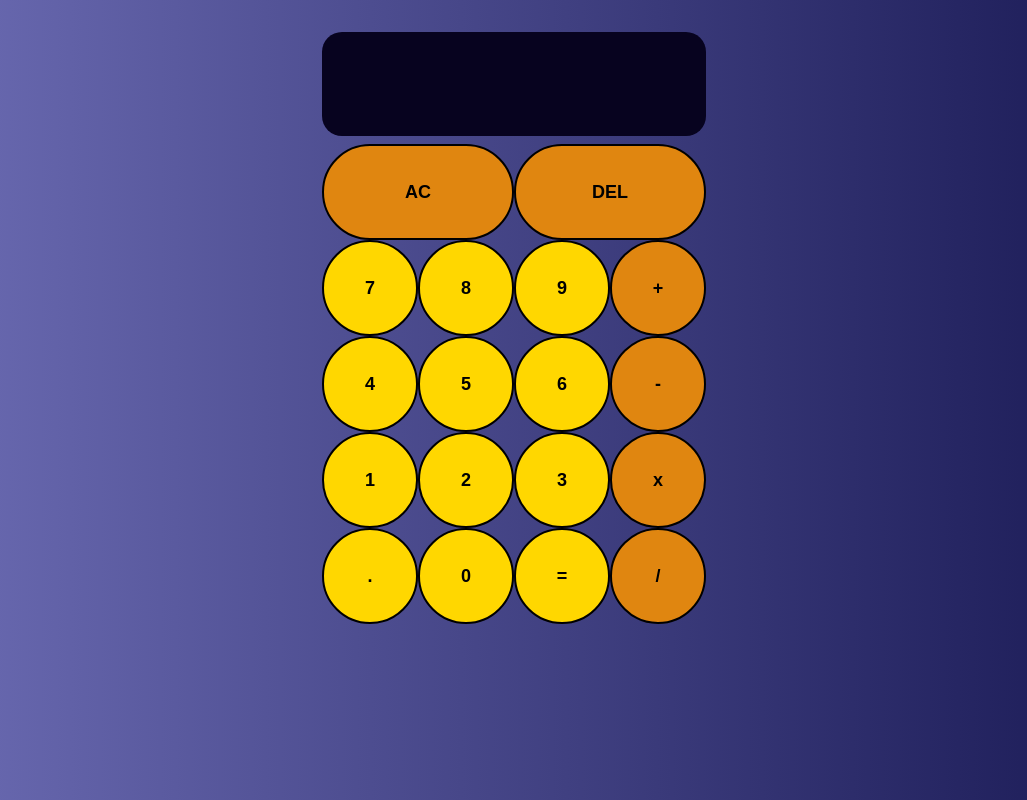
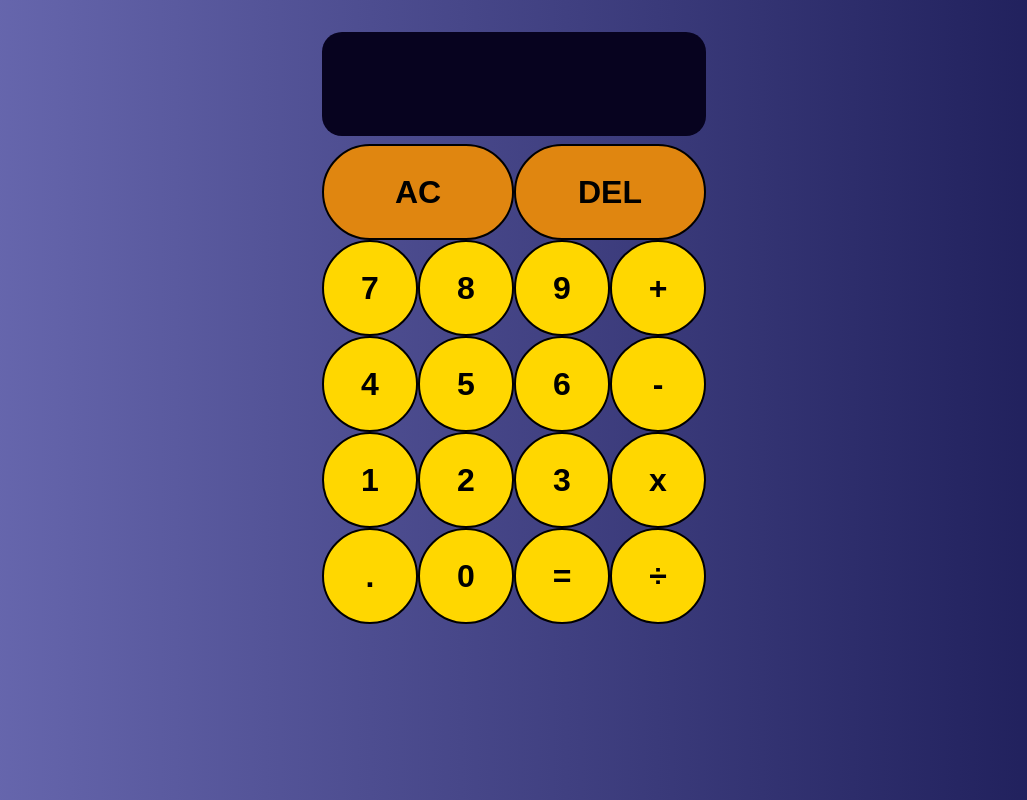
Before and after one commit to SamindikaLakshan/Calculator-APP, a React (Create React App) app: page / in a window 1280 px wide. Shown: the whole page, without its empty margins (126-1153 px from the left). Built offline with nearby package versions, Linux system fonts and the light colour scheme.

Commit message:
create a part of backend

```diff
--- a/src/App.js
+++ b/src/App.js
@@ -1,34 +1,125 @@
 //import logo from './logo.svg';
 //import './App.css';
+import { useReducer } from 'react';
+import DigitButton from './Digitbutton';
+import OperationButton from './OperationButton';
 import './style.css';
 
+
+export const ACTIONS = {
+  ADD_DIGIT: "add-digit",
+  CHOOSE_OPERATION: "choose-operation",
+  CLEAR: "clear",
+  DELETE_DIGIT: "delete-digit",
+  EVALUATE: "evaluate"
+}
+
+function reducer(state, { type, payload }) {
+  switch (type) {
+    case ACTIONS.ADD_DIGIT:
+      if (payload.digit === "0" && state.currentOperand === "0") {
+        return state
+      }
+      if (payload.digit === "."  && state.currentOperand.includes(".")) {
+        return state
+      }
+
+      return {
+        ...state,
+        currentOperand: `${state.currentOperand || ""}${payload.digit}`,
+      }
+
+    case ACTIONS.CHOOSE_OPERATION:
+      if (state.currentOperand == null && state.previousOperand == null) {
+        return state
+      }
+      if (state.previousOperand == null) {
+        return {
+          ...state,
+          operation: payload.operation,
+          previousOperand: state.currentOperand,
+          currentOperand: null
+        }
+      }
+
+      return {
+        ...state,
+        previousOperand: evaluate(state),
+        operation: payload.operation,
+        currentOperand: null
+      }
+
+    case ACTIONS.CLEAR:
+      return {}
+
+    default:
+      return state
+  }
+}
+
+function evaluate({currentOperand, previousOperand, operation}) {
+  const prev= parseFloat(previousOperand)
+  const current= parseFloat(currentOperand)
+  if (isNaN(prev) || isNaN(current)) {
+    return ""
+  }
+  let computation=""
+
+  switch (operation) {
+    case "+":
+      computation = prev + current
+      break
+
+    case "-":
+      computation = prev - current
+      break
+
+    case "x":
+      computation = prev * current
+      break
+
+    case "÷":
+      computation = prev / current
+      break
+  }
+  return computation.toString()
+
+}
+
 function App() {
+
+  const [{ currentOperand, previousOperand, operation }, dispatch] = useReducer(reducer, {})
+
+  //dispatch({type: ACTIONS.ADD_DIGIT, payload: {digit: 1}})
+
   return (
     <div className="Cal-grid">
       <div className="Output">
-        <div className="Previous-output"></div>
-        <div className="Current-output"></div>
+        <div className="Previous-output">{previousOperand} {operation}</div>
+        <div className="Current-output">{currentOperand}</div>
 
       </div>
 
-        <button className='Span-two'>AC</button>
-        <button className='Span-two'>DEL</button>
-        <button>7</button>
-        <button>8</button>
-        <button>9</button>
-        <button className='Op-btn'>+</button>
-        <button>4</button>
-        <button>5</button>
-        <button>6</button>
-        <button className='Op-btn'>-</button>
-        <button>1</button>
-        <button>2</button>
-        <button>3</button>
-        <button className='Op-btn'>x</button>
-        <button>.</button>
-        <button>0</button>
-        <button>=</button>
-        <button className='Op-btn'>/</button>
+      <button className='Span-two' onClick={() => dispatch({type: ACTIONS.CLEAR})}>AC</button>
+      <button className='Span-two' >DEL</button>
+
+
+      <DigitButton digit={"7"} dispatch={dispatch} />
+      <DigitButton digit={"8"} dispatch={dispatch} />
+      <DigitButton digit={"9"} dispatch={dispatch} />
+      <OperationButton operation={"+"} dispatch={dispatch} />
+      <DigitButton digit={"4"} dispatch={dispatch} />
+      <DigitButton digit={"5"} dispatch={dispatch} />
+      <DigitButton digit={"6"} dispatch={dispatch} />
+      <OperationButton operation={"-"} dispatch={dispatch} />
+      <DigitButton digit={"1"} dispatch={dispatch} />
+      <DigitButton digit={"2"} dispatch={dispatch} />
+      <DigitButton digit={"3"} dispatch={dispatch} />
+      <OperationButton operation={"x"} dispatch={dispatch} />
+      <DigitButton digit={"."} dispatch={dispatch} />
+      <DigitButton digit={"0"} dispatch={dispatch} />
+      <OperationButton operation={"="} dispatch={dispatch} />
+      <OperationButton operation={"÷"} dispatch={dispatch} />
 
 
 
--- /dev/null
+++ b/src/Digitbutton.js
@@ -0,0 +1,6 @@
+import { ACTIONS } from "./App";
+
+
+export default function DigitButton({dispatch, digit}) {
+    return <button onClick={() => dispatch({type: ACTIONS.ADD_DIGIT, payload: {digit}})}>{digit}</button>
+}
--- /dev/null
+++ b/src/OperationButton.js
@@ -0,0 +1,5 @@
+import { ACTIONS } from "./App"
+
+export default function OperationButton({dispatch, operation}) {
+    return <button onClick={() => dispatch({type: ACTIONS.CHOOSE_OPERATION, payload: { operation }})}>{operation}</button>
+}
--- a/src/style.css
+++ b/src/style.css
@@ -54,7 +54,7 @@
 .Cal-grid > button {
     cursor: pointer;
     background-color: gold;
-    font-size: large;
+    font-size: xx-large;
     font-weight: bold;
     border: 2px solid black;
     border-radius: 50px;
```
